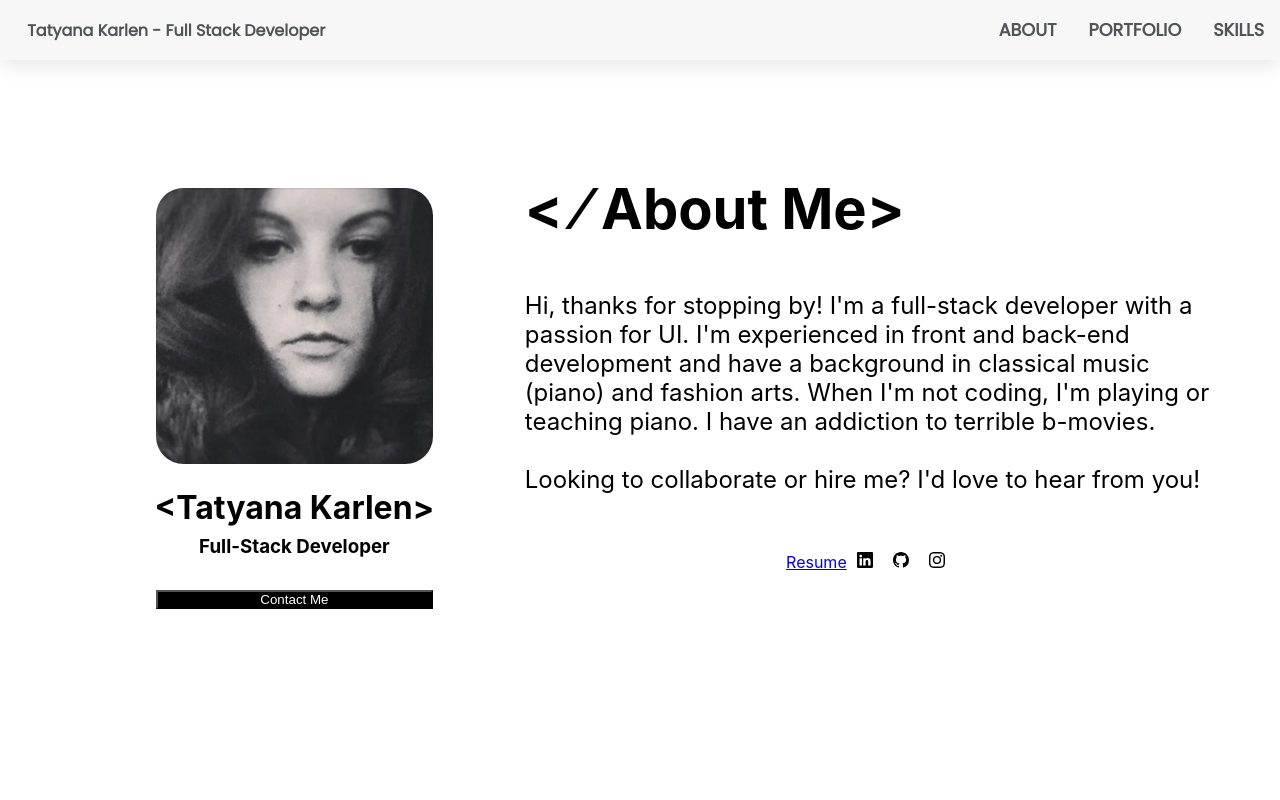
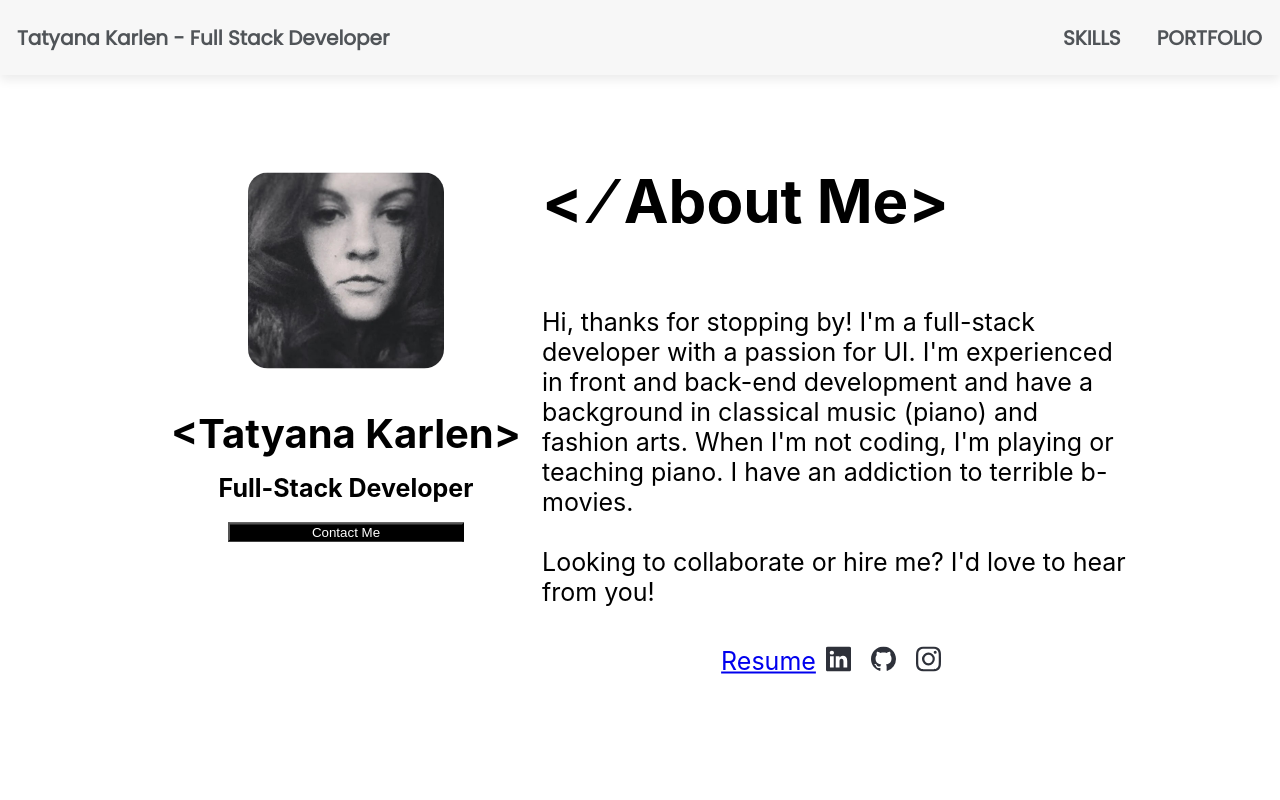
Before and after one commit to tatyanakarlen/PortfolioWebsite, a React (Create React App) app: page / in a window 1280 px wide. Shown: the top 800 px of the page. Built offline with nearby package versions, Linux system fonts and the light colour scheme.

Commit message:
working on response

```diff
--- a/src/App.css
+++ b/src/App.css
@@ -20,4 +20,5 @@
 
 html {
   scroll-behavior: smooth;
+  font-size: 62.5%;
 }
--- a/src/components/Hero/Hero.css
+++ b/src/components/Hero/Hero.css
@@ -121,6 +121,21 @@
   padding:4rem;
 }
 
+.header-wrapper {
+  width: 100%;
+  display: flex;
+  flex-direction: row;
+  justify-content: center;
+  position: absolute;
+  top: 46%;
+  left: 50%;
+  transform: translate(-50%, -50%);
+  /* gap: 4rem; */
+  padding: 15rem;
+  margin-top: 4rem;
+
+}
+
 .inner-div {
     background-color: #ffffff;
   height: 100%;
@@ -144,6 +159,10 @@
   margin-top: 3.2rem;
 }
 
+#right-div h1 {
+  font-size: 7rem;
+}
+
 #left-div img {
   width: 60%;
   height: auto;
@@ -153,6 +172,13 @@
 }
 
 #left-div h1 {
+  font-size: 5rem;
+  margin-top: 4rem;
+
+}
+
+#left-div h3 {
+  font-size: 3rem;
   margin-top: 1.5rem;
 }
 
@@ -161,9 +187,7 @@ h3 {
   text-align: center;
 }
 
-#left-div h3 {
-  margin-top: 0.5rem;
-}
+
 
 #left-div button {
   width: 60%;
@@ -185,8 +209,8 @@ h3 {
 }
 
  #right-div p {
-  font-size: 1.5rem;
-  margin-top: 3rem;
+  font-size: 3rem;
+  margin-top: 7rem;
 }
 
 #right-div button {
@@ -208,6 +232,14 @@ h3 {
 
 }
 
+.btn-icons-container a {
+  font-size: 2.5rem;
+}
+
+.icon {
+  font-size: 2.5rem;
+}
+
 .right-side-icons {
     display: inherit;
     list-style: none;
@@ -217,3 +249,12 @@ h3 {
 .right-side-icons li {
     padding: 10px;
 }
+
+@media only screen and (max-width: 1600px) {
+  #left-div img {width: 50%;}
+  #left-div h1 {font-size:4rem;}
+  #left-div h3 {font-size:2.5rem;}
+  #right-div h1 {font-size: 6rem;}
+  #right-div p {font-size: 2.5rem;}
+
+}
--- a/src/components/Hero/Hero.jsx
+++ b/src/components/Hero/Hero.jsx
@@ -26,7 +26,8 @@ import isNavExpanded from '../TopNav/TopNav.jsx'
 
 const Hero = () => {
   return (
-    <div class="header">
+    <div class="header" id="hero">
+      <div class="header-wrapper">
       <div id="left-div" class="inner-div">
         <img src={bioPic} />
         <h1>&lt;Tatyana Karlen&gt;</h1>
@@ -44,20 +45,21 @@ const Hero = () => {
         </p>
 
         <div class="btn-icons-container">
-        <a target="_blank" href="/static/media/TATYANA KARLEN-RESUME.826863f4950af7657361.pdf">Resume</a>
+       <a target="_blank" href="/static/media/TATYANA KARLEN-RESUME.826863f4950af7657361.pdf">Resume</a>
           <ul class="right-side-icons">
 
             <li>
-           <BsLinkedin/>
+           <BsLinkedin class="icon"/>
             </li>
             <li>
-            <BsGithub/>
+            <BsGithub class="icon"/>
             </li>
             <li>
-            <BsInstagram />
+            <BsInstagram class="icon"/>
             </li>
           </ul>
         </div>
+      </div>
       </div>
     </div>
     // <div class="hero-container">
--- a/src/components/TopNav/TopNav.css
+++ b/src/components/TopNav/TopNav.css
@@ -3,7 +3,8 @@
 
 
 .Nav{
-  height: 60px;
+  /* height: 60px; */
+  height: 75px;
   /* width: 100%; */
   width: 100vw;
   display: flex;
@@ -16,9 +17,9 @@
   box-shadow: 0 0.5rem 1rem rgb(0 0 0 / 8%);
   /* wsd */
   overflow-wrap: break-word;
-  /* position: fixed;
+  position: fixed;
   top: 0px;
-  z-index: 1; */
+  z-index: 1;
  }
 
  #name-link {
@@ -34,7 +35,7 @@
     font-weight: bold;
     margin-left: 1.7rem;
     color: #505458;
-    font-size: 1.1 rem;
+    font-size: 2rem;
     /* display: block;
     max-width: 100%; */
     font-family: Poppins;
@@ -43,9 +44,9 @@
 
 
 
-  .nav-left-link:hover {
+  /* .nav-left-link:hover {
     color: #cd2026
-  }
+  } */
 
   .navigation-menu {
     margin-left: auto;
@@ -66,13 +67,13 @@
     display: block;
     width: 100%;
     color: #505458;
-    /* color: rgb(9, 30, 66); */
-
-    font-size: 1.1rem;
+    font-size: 2rem;
     font-weight: bold;
     font-family: Poppins;
+    padding: 8px;
+}
 
-  }
+
 
   .navigation-menu li a:hover {
     color: #cd2026
@@ -121,9 +122,6 @@
       flex-direction: column;
       width: 100%;
       height: calc(100vh - 59px);
-      /* above was 77px */
-      /* background-color: rgb(221, 216, 216); */
-      /* background-color: rgba(241, 238, 238);  */
       background-color: #FFFFFF;
       border-top: 1px solid black;
 
--- a/src/components/TopNav/TopNav.jsx
+++ b/src/components/TopNav/TopNav.jsx
@@ -2,7 +2,6 @@ import React from 'react';
 import './TopNav.css';
 import { useState } from 'react';
 import { Link } from 'react-router-dom';
-
 
 export default function TopNav() {
   const [isNavExpanded, setIsNavExpanded] = useState(false);
@@ -10,10 +9,7 @@ export default function TopNav() {
   return (
     <div className="Nav">
       <div id="name-link">
-        <a
-          className="nav-left-link"
-          href="https://www.linkedin.com/in/tatyana-karlen-b1aa9941/"
-        >
+        <a className="nav-left-link" href="#hero">
           Tatyana Karlen - Full Stack Developer
         </a>
       </div>
@@ -55,34 +51,36 @@ export default function TopNav() {
           />
         </svg>
       </button>
-      {/* {
-                    isNavExpanded ? "navigation-menu expanded" : "navigation-menu"
-                  } */}
+
       <div
         className={
           isNavExpanded ? 'navigation-menu expanded' : 'navigation-menu'
         }
       >
         <ul id="ul" style={{ backgroundColor: '#f7f7f7' }}>
-        <li>
-            <Link className="link" to="/resume">
-              ABOUT
-            </Link>
+          <li>
+            <a
+              onClick={() => {
+                setIsNavExpanded(!isNavExpanded);
+              }}
+              href="#portfolio"
+              className="link"
+            >
+              SKILLS
+            </a>
           </li>
-          <li id="PORTFOLIO-link">
-            <Link className="link" to="/portfolio">
-              PORTFOLIO
-            </Link>
-          </li>
+
           {/* how to condionally style:   style={{color: currentLink ? '#c93082' : '#2e313a'}} */}
 
           <li>
             <a
-             onClick={() => {
-              setIsNavExpanded(!isNavExpanded);
-            }}
-            href="#portfolio" className="link">
-              SKILLS
+              onClick={() => {
+                setIsNavExpanded(!isNavExpanded);
+              }}
+              href="#portfolio"
+              className="link"
+            >
+              PORTFOLIO
             </a>
           </li>
         </ul>
```
